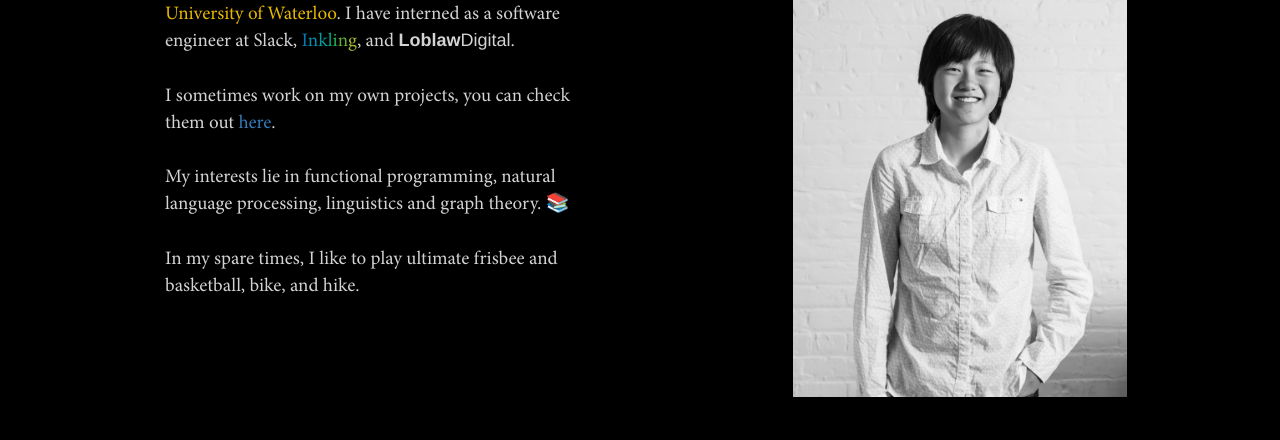
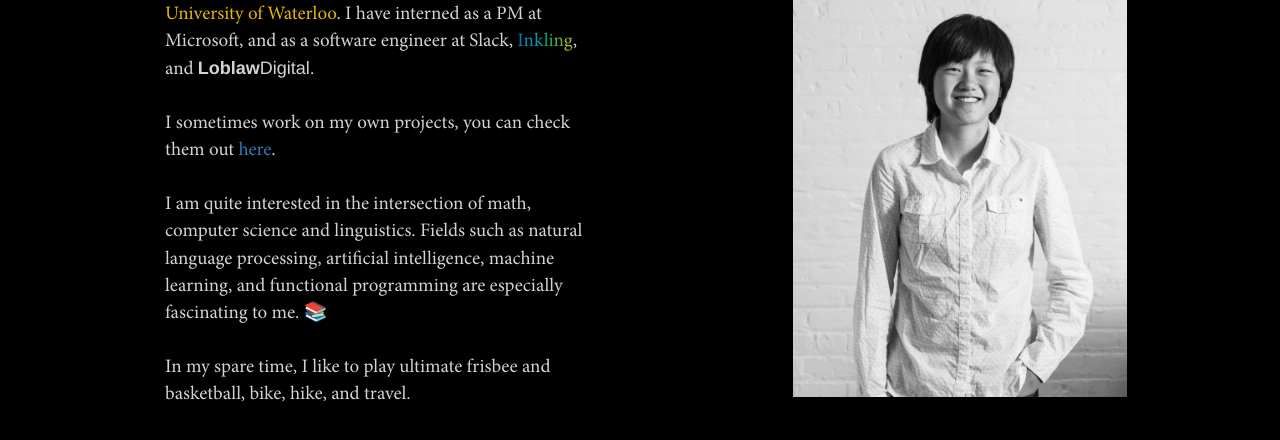
Before and after one commit to rosexu/rosexu.github.io, a website: page about.html in a window 1280 px wide. Shown: the part 318-758 px from the top of the page. Drawn offline with Linux system fonts and the light colour scheme.

Commit message:
update about section

```diff
--- a/about.html
+++ b/about.html
@@ -56,8 +56,8 @@
 				<a href="http://ugradcalendar.uwaterloo.ca/page/MATH-Combinatorics-and-Optimization">Combinatorics & Optimization</a>
 				at the
 				<span class="yellow">University of Waterloo</span>.
-				I have interned as a software engineer at
-				Slack,
+				I have interned as a PM at Microsoft,
+				and as a software engineer at Slack,
 				<span class="ink1">I</span><span class="ink2">n</span><span class="ink3">k</span><span class="ink4">l</span><span class="ink5">i</span><span class="ink6">n</span><span class="ink7">g</span>, and
 				<span class="loblaw-digital"><b>Loblaw</b>Digital</span>.
 				<br/><br/>
@@ -65,10 +65,10 @@
 				I sometimes work on my own projects, you can check them out <a href="portfolio.html">here</a>.
 				<br/><br/>
 
-				My interests lie in functional programming, natural language processing, linguistics and graph theory. 📚
+				I am quite interested in the intersection of math, computer science and linguistics. Fields such as natural language processing, artificial intelligence, machine learning, and functional programming are especially fascinating to me. 📚
 				<br/> <br/>
 
-				In my spare times, I like to play ultimate frisbee and basketball, bike, and hike.
+				In my spare time, I like to play ultimate frisbee and basketball, bike, hike, and travel.
 			</p>
   		</div>
 	</div>
```
Also changed, not shown: README.md.
